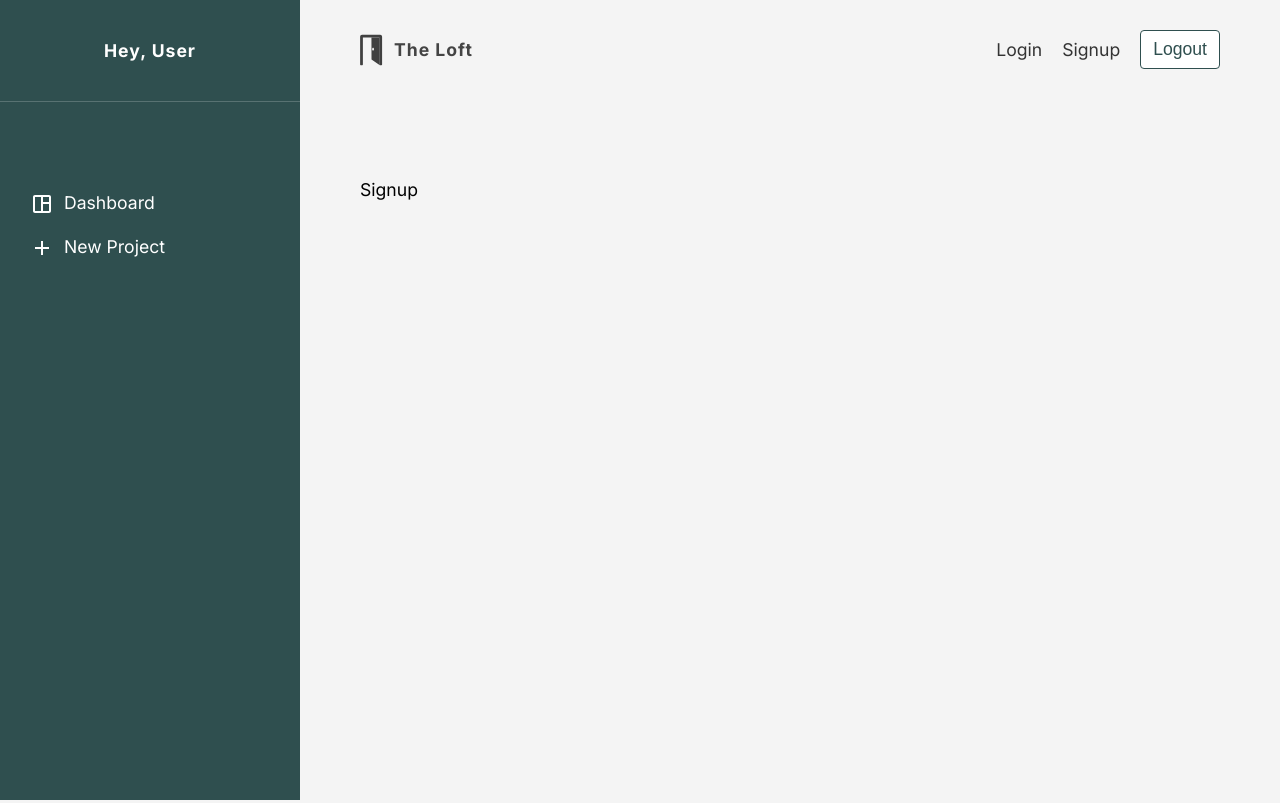
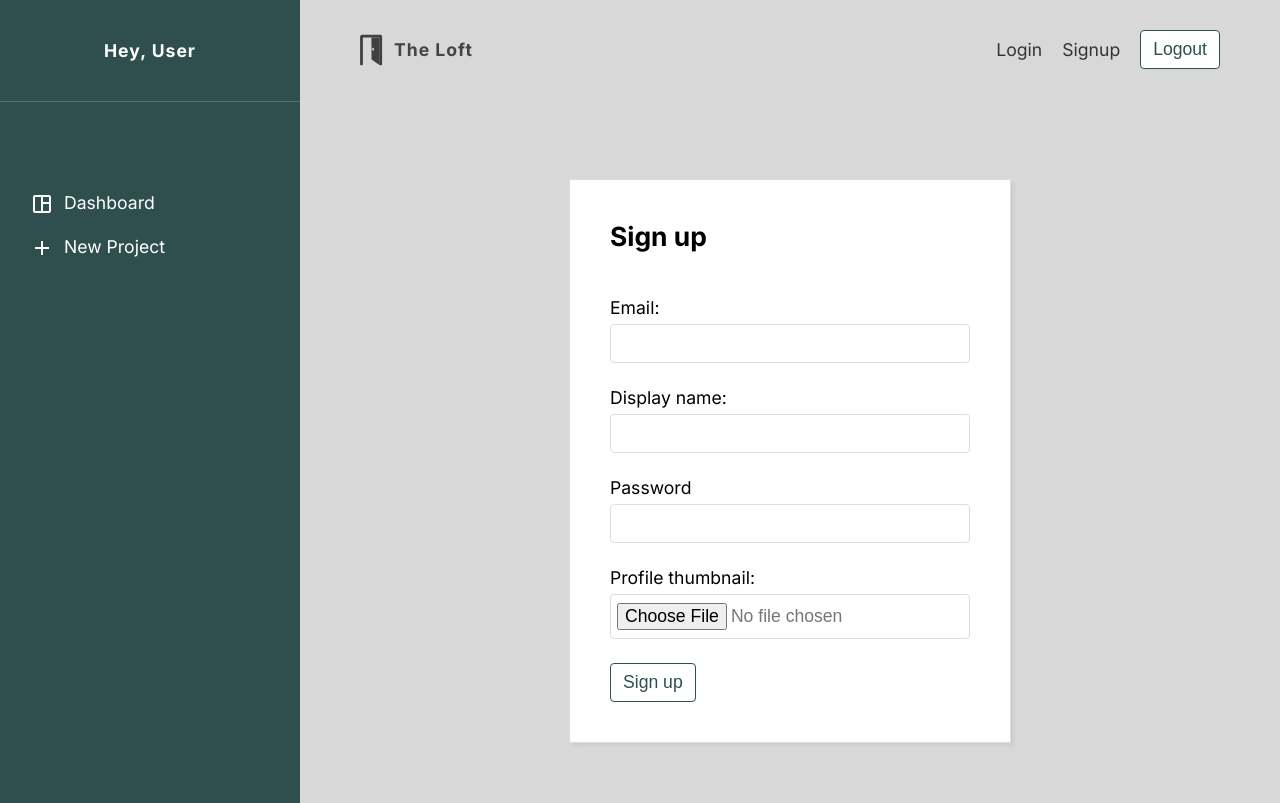
Before and after one commit to azro1/the-loft, a React (Create React App) app: page /signup in a window 1280 px wide. Built offline with nearby package versions, Linux system fonts and the light colour scheme; the HTML template or start-up script is replaced by a standard one.

Commit message:
Creating a Signup Page

```diff
--- a/src/index.css
+++ b/src/index.css
@@ -6,7 +6,7 @@
   --text-color: #999;
   --primary-color: #2F4F4F;
   --highlight-color: #d13267;
-  --bg-color: #f4f4f4;
+  --bg-color: #D8D8D8;
 }
 
 /* base styles */
--- a/src/pages/signup/Signup.css
+++ b/src/pages/signup/Signup.css
@@ -0,0 +1,8 @@
+.auth-form {
+    max-width: 360px;
+    margin: 60px auto;
+    padding: 40px;
+    border: 1px solid #ddd;
+    box-shadow: 3px 3px 3px rgba(0,0,0,0.05);
+    background: #fff;
+}
--- a/src/pages/signup/Signup.js
+++ b/src/pages/signup/Signup.js
@@ -1,11 +1,36 @@
+import { useState } from 'react'
+
 // styles
 import './Signup.css'
 
 const Signup = () => {
+  const [email, setEmail] = useState('')
+  const [password, setPassword] = useState('')
+  const [displayName, setDisplayName] = useState('')
+  const [thumbNail, setThumbNail] = useState(null)
+
   return (
-    <div>
-       Signup
-    </div>
+    <form className='auth-form'>
+       <h2>Sign up</h2>
+       <br />
+       <label>
+          <span>Email:</span>
+          <input type='email' value={email} onChange={(e) => setEmail(e.target.value)} required />
+       </label>
+       <label>
+          <span>Display name:</span>
+          <input type="text" value={displayName} onChange={(e) => setDisplayName(e.target.value)} />
+       </label>
+       <label>
+          <span>Password</span>
+          <input type='password' value={password} onChange={(e) => setDisplayName(e.target.value)} />
+       </label>
+       <label>
+          <span>Profile thumbnail:</span>
+          <input type='file' />
+       </label>
+       <button className='btn'>Sign up</button>
+    </form>
   )
 }
 
```
